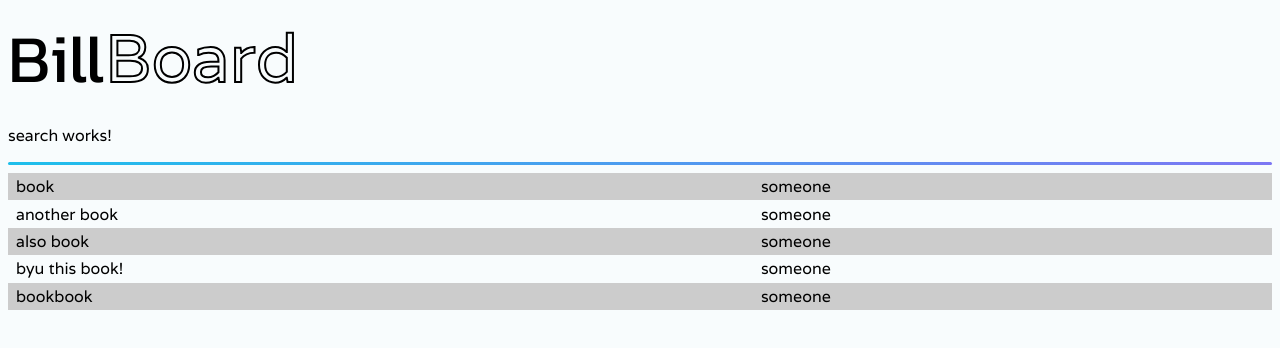
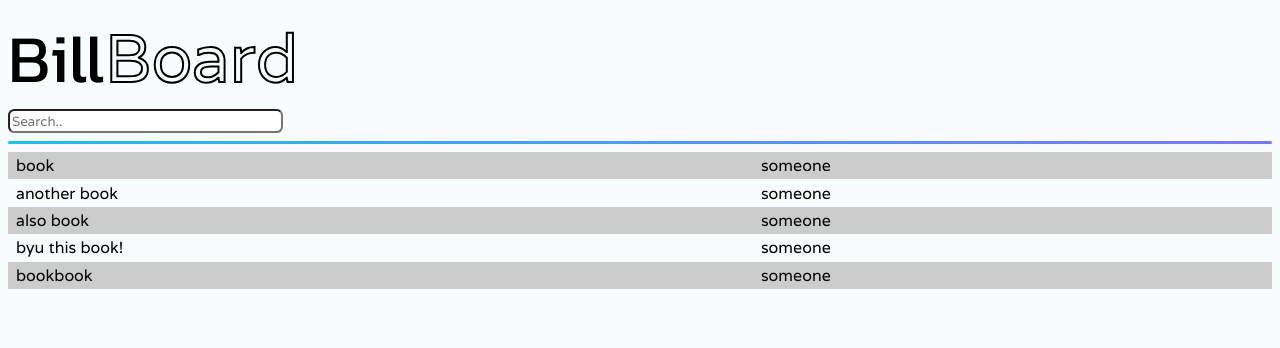
Before and after one commit to Oscar-Ryley/BillBoard, an Angular app in the folder frontend/billboard/: page / in a window 1280 px wide. Shown: the top 348 px of the page. Built offline with nearby package versions, Linux system fonts and the light colour scheme.

Commit message:
Added a Search Bar to the front end

```diff
--- a/frontend/billboard/src/app/search/search.component.html
+++ b/frontend/billboard/src/app/search/search.component.html
@@ -1 +1 @@
-<p>search works!</p>
+<input type="text" size=40 placeholder="Search..">
--- a/frontend/billboard/src/app/search/search.component.scss
+++ b/frontend/billboard/src/app/search/search.component.scss
@@ -0,0 +1,3 @@
+input {
+    border-radius: 0.4rem;
+}
```
